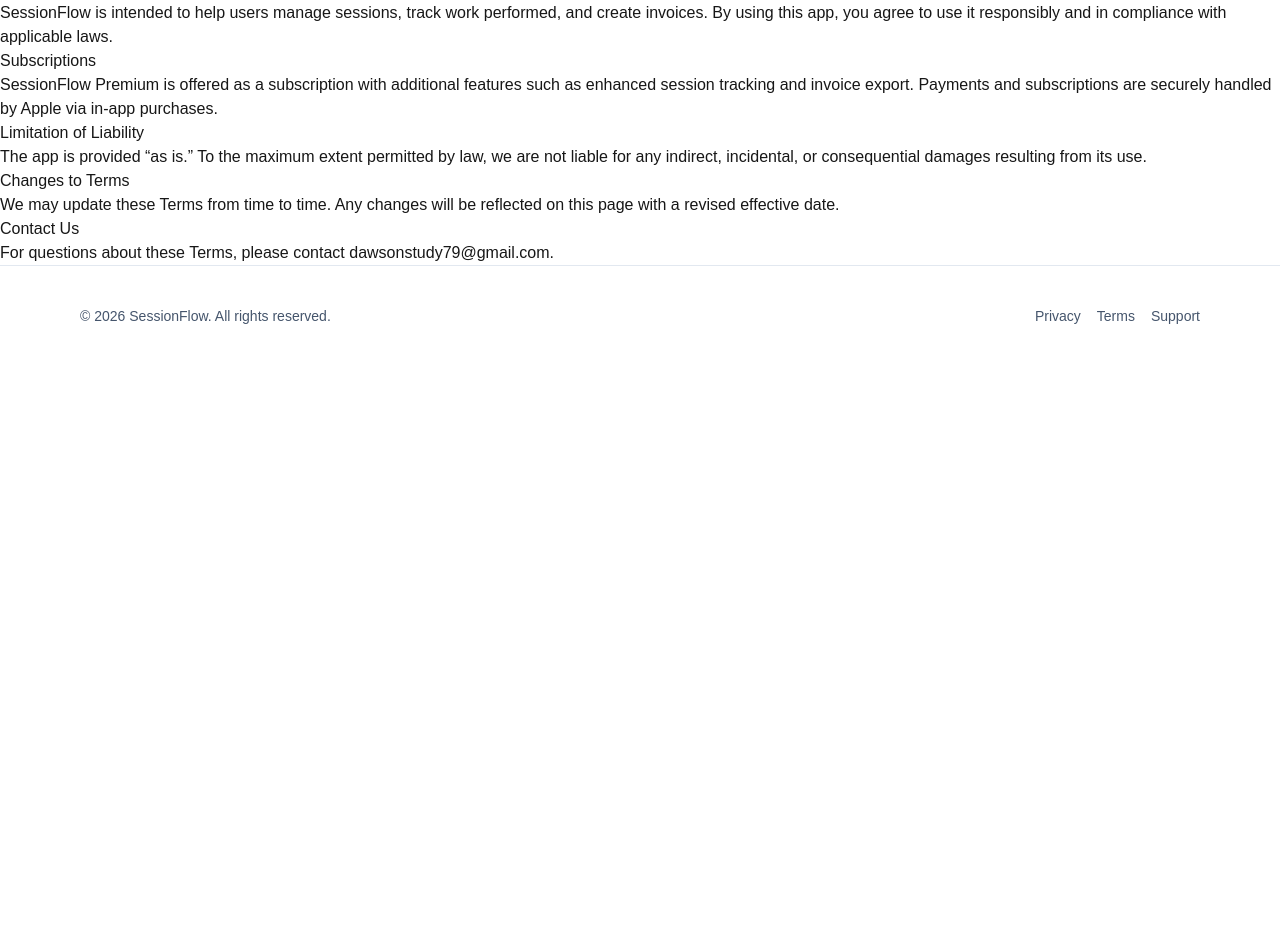
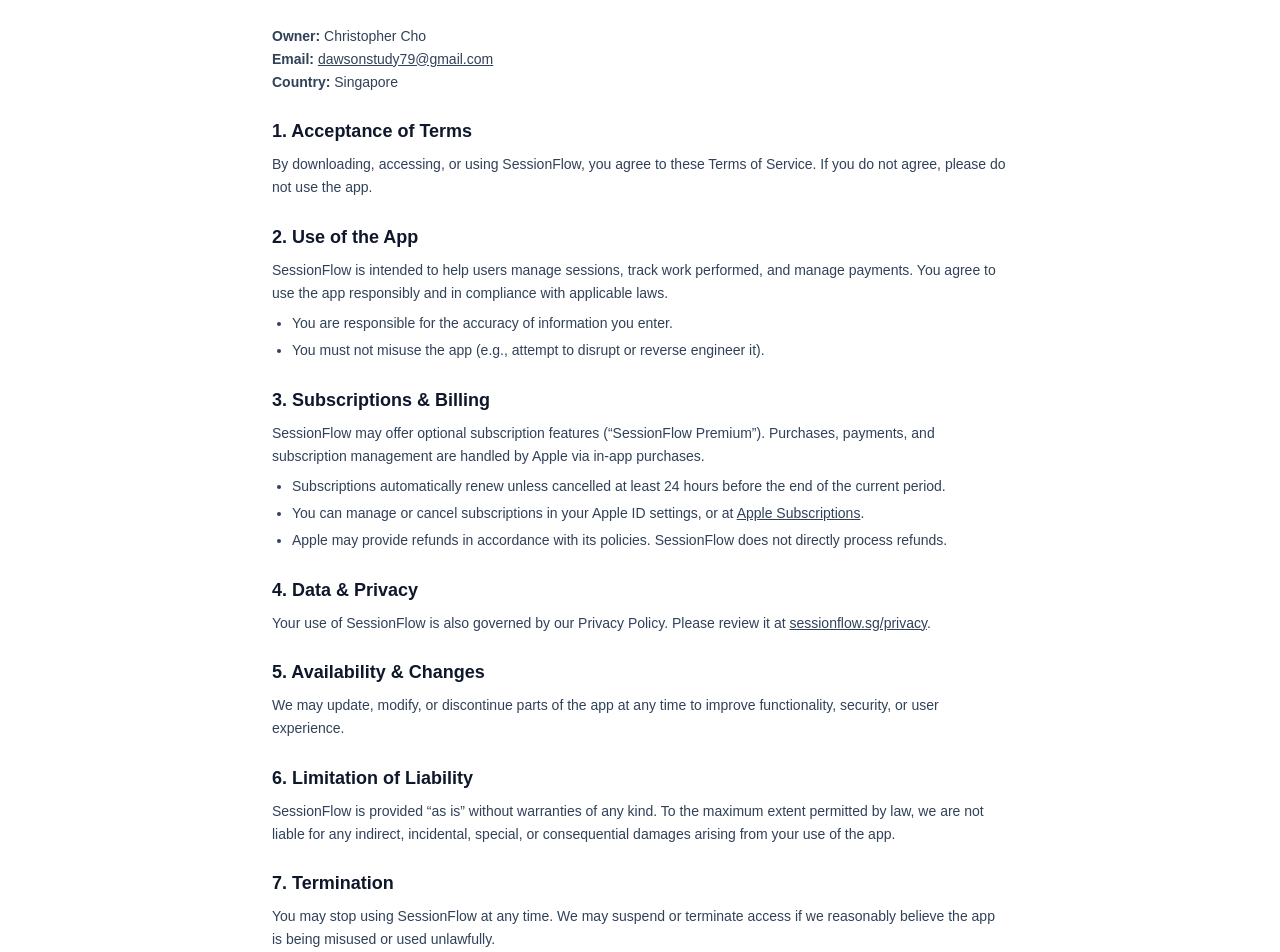
Before and after one commit to cjiajing/sessionflow-site, a Next.js app: page /terms in a window 1280 px wide. Shown: the part 180-1132 px from the top of the page. Before the commit the page ends 800 px from the top, so only its background shows below. Built offline with nearby package versions, Linux system fonts and the light colour scheme.

Commit message:
Update page.tsx

```diff
--- a/app/terms/page.tsx
+++ b/app/terms/page.tsx
@@ -5,58 +5,130 @@
 
 export default function TermsPage() {
   return (
-    <main className="card">
-      <h1>Terms of Service</h1>
+    <div className="mx-auto max-w-3xl px-4 py-12">
+      <h1 className="text-3xl font-semibold tracking-tight">Terms of Service</h1>
+      <p className="mt-2 text-sm text-slate-500">Last updated: March 2026</p>
 
+      <div className="mt-8 space-y-6 text-sm leading-relaxed text-slate-700">
+        <section>
           <p>
             <strong>Owner:</strong> Christopher Cho
           </p>
           <p>
             <strong>Email:</strong>{" "}
-        <a href="mailto:dawsonstudy79@gmail.com">
+            <a className="underline" href="mailto:dawsonstudy79@gmail.com">
               dawsonstudy79@gmail.com
             </a>
           </p>
           <p>
             <strong>Country:</strong> Singapore
           </p>
+        </section>
 
-      <h2>Use of App</h2>
-      <p>
-        SessionFlow is intended to help users manage sessions, track work
-        performed, and create invoices. By using this app, you agree to use it
-        responsibly and in compliance with applicable laws.
+        <section>
+          <h2 className="text-lg font-semibold text-slate-900">1. Acceptance of Terms</h2>
+          <p className="mt-2">
+            By downloading, accessing, or using SessionFlow, you agree to these Terms of Service.
+            If you do not agree, please do not use the app.
           </p>
+        </section>
 
-      <h2>Subscriptions</h2>
-      <p>
-        SessionFlow Premium is offered as a subscription with additional
-        features such as enhanced session tracking and invoice export.
-        Payments and subscriptions are securely handled by Apple via in-app
-        purchases.
+        <section>
+          <h2 className="text-lg font-semibold text-slate-900">2. Use of the App</h2>
+          <p className="mt-2">
+            SessionFlow is intended to help users manage sessions, track work performed,
+            and manage payments. You agree to use the app responsibly and in compliance
+            with applicable laws.
           </p>
+          <ul className="mt-2 list-disc space-y-1 pl-5">
+            <li>You are responsible for the accuracy of information you enter.</li>
+            <li>You must not misuse the app (e.g., attempt to disrupt or reverse engineer it).</li>
+          </ul>
+        </section>
 
-      <h2>Limitation of Liability</h2>
-      <p>
-        The app is provided “as is.” To the maximum extent permitted by law,
-        we are not liable for any indirect, incidental, or consequential
-        damages resulting from its use.
+        <section>
+          <h2 className="text-lg font-semibold text-slate-900">3. Subscriptions & Billing</h2>
+          <p className="mt-2">
+            SessionFlow may offer optional subscription features (“SessionFlow Premium”).
+            Purchases, payments, and subscription management are handled by Apple via in-app purchases.
           </p>
+          <ul className="mt-2 list-disc space-y-1 pl-5">
+            <li>
+              Subscriptions automatically renew unless cancelled at least 24 hours before the end of the current period.
+            </li>
+            <li>
+              You can manage or cancel subscriptions in your Apple ID settings, or at{" "}
+              <a
+                className="underline"
+                href="https://apps.apple.com/account/subscriptions"
+                target="_blank"
+                rel="noreferrer"
+              >
+                Apple Subscriptions
+              </a>
+              .
+            </li>
+            <li>
+              Apple may provide refunds in accordance with its policies. SessionFlow does not directly process refunds.
+            </li>
+          </ul>
+        </section>
 
-      <h2>Changes to Terms</h2>
-      <p>
-        We may update these Terms from time to time. Any changes will be
-        reflected on this page with a revised effective date.
+        <section>
+          <h2 className="text-lg font-semibold text-slate-900">4. Data & Privacy</h2>
+          <p className="mt-2">
+            Your use of SessionFlow is also governed by our Privacy Policy. Please review it at{" "}
+            <a className="underline" href="/privacy">
+              sessionflow.sg/privacy
+            </a>
+            .
           </p>
+        </section>
 
-      <h2>Contact Us</h2>
-      <p>
-        For questions about these Terms, please contact{" "}
-        <a href="mailto:dawsonstudy79@gmail.com">
+        <section>
+          <h2 className="text-lg font-semibold text-slate-900">5. Availability & Changes</h2>
+          <p className="mt-2">
+            We may update, modify, or discontinue parts of the app at any time to improve functionality,
+            security, or user experience.
+          </p>
+        </section>
+
+        <section>
+          <h2 className="text-lg font-semibold text-slate-900">6. Limitation of Liability</h2>
+          <p className="mt-2">
+            SessionFlow is provided “as is” without warranties of any kind. To the maximum extent
+            permitted by law, we are not liable for any indirect, incidental, special, or consequential
+            damages arising from your use of the app.
+          </p>
+        </section>
+
+        <section>
+          <h2 className="text-lg font-semibold text-slate-900">7. Termination</h2>
+          <p className="mt-2">
+            You may stop using SessionFlow at any time. We may suspend or terminate access if we
+            reasonably believe the app is being misused or used unlawfully.
+          </p>
+        </section>
+
+        <section>
+          <h2 className="text-lg font-semibold text-slate-900">8. Changes to These Terms</h2>
+          <p className="mt-2">
+            We may update these Terms from time to time. Any changes will be reflected on this page
+            with a revised “Last updated” date.
+          </p>
+        </section>
+
+        <section>
+          <h2 className="text-lg font-semibold text-slate-900">9. Contact</h2>
+          <p className="mt-2">
+            If you have questions about these Terms, contact{" "}
+            <a className="underline" href="mailto:dawsonstudy79@gmail.com">
               dawsonstudy79@gmail.com
             </a>
             .
           </p>
-    </main>
+        </section>
+      </div>
+    </div>
   );
 }
```
Lines whose indentation alone changed are shown as unchanged.
